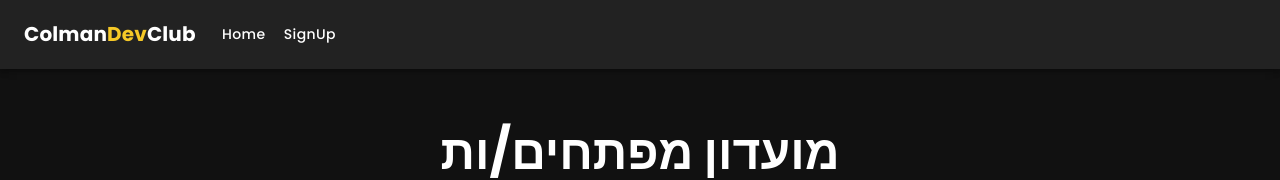
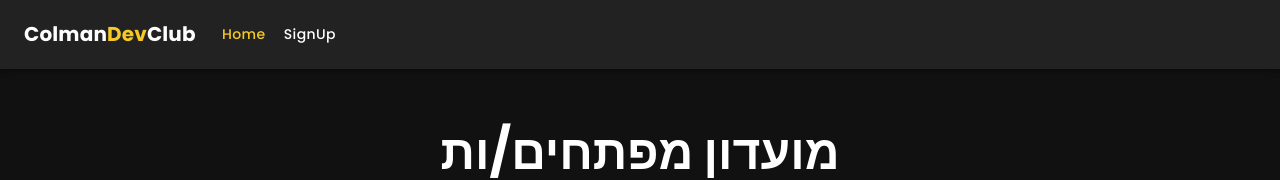
Before and after one commit to ColmanDevClub/Website, a React (Create React App) app in the folder Frontend/: page / in a window 1280 px wide. Shown: the top 180 px of the page. Built offline with nearby package versions, Linux system fonts and the light colour scheme.

Commit message:
change navbar style

```diff
--- a/Frontend/src/components/Navbar/index.js
+++ b/Frontend/src/components/Navbar/index.js
@@ -10,7 +10,7 @@ import Container from "@mui/material/Container";
 import Button from "@mui/material/Button";
 import MenuItem from "@mui/material/MenuItem";
 import css from "./style.module.css";
-import { NavLink, Outlet } from "react-router-dom";
+import { NavLink, Outlet, useLocation } from "react-router-dom";
 
 const pages = [
   { title: "Home", path: "/" },
@@ -18,6 +18,9 @@ const pages = [
 ];
 
 function ResponsiveAppBar({ children }) {
+  const { pathname } = useLocation();
+  console.log(pathname);
+  console.log(pages[0].path === pathname);
   const [anchorElNav, setAnchorElNav] = React.useState(null);
 
   const handleOpenNavMenu = (event) => {
@@ -126,6 +129,7 @@ function ResponsiveAppBar({ children }) {
                       display: "block",
                       textTransform: "none",
                     }}
+                    className={page.path === pathname ? css["text-yellow"] : ""}
                   >
                     {page.title}
                   </Button>
--- a/Frontend/src/components/Navbar/style.module.css
+++ b/Frontend/src/components/Navbar/style.module.css
@@ -1,3 +1,3 @@
 .text-yellow {
-  color: #f6c927;
+  color: #f6c927 !important;
 }
```
